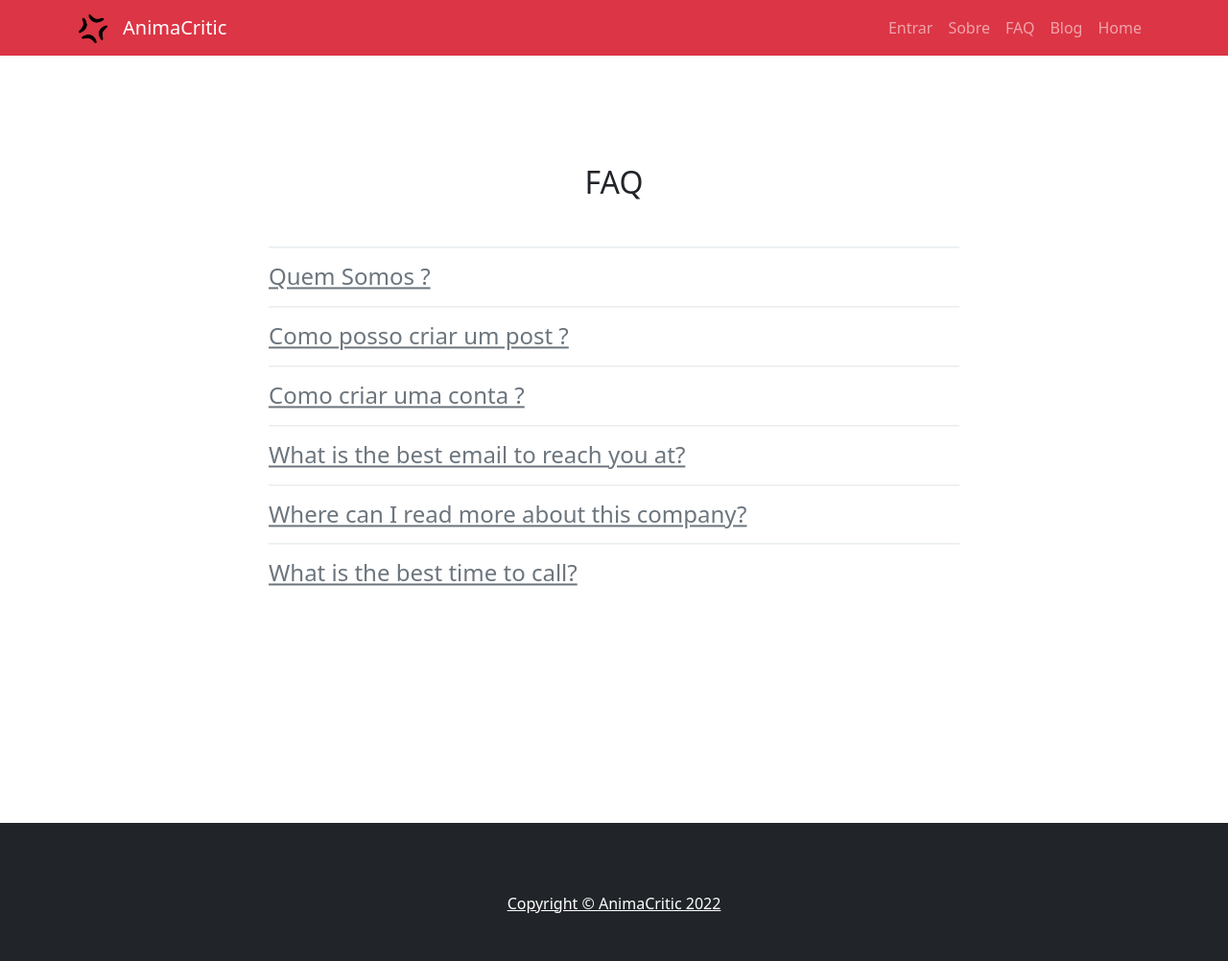
After one commit to AnimaCritic/AnimaCriticCore, a Django app: page /faq/ in a window 1280 px wide. The commit adds this page. Shown: the whole page at 96% size. Run offline with Django 4.2, Linux system fonts and the light colour scheme; some libraries are stand-ins or nearby versions.

Commit message:
navbar interactions (faq/about us)

```diff
--- a/animacritic/settings.py
+++ b/animacritic/settings.py
@@ -14,9 +14,6 @@ from pathlib import Path
 import os
 
 if '/animacritic' in os.path.expanduser('~'):
-    import django_heroku
-    django_heroku.settings(locals())
-elif '/animacritic' in os.environ['HOME']:
     import django_heroku
     django_heroku.settings(locals())
 
--- a/animacritic/urls.py
+++ b/animacritic/urls.py
@@ -16,11 +16,14 @@ Including another URLconf
 
 from django.contrib import admin
 from django.urls import include, path, re_path
+from blog.views import about_us, faq
 
 urlpatterns = [
     path('', include("blog.urls", namespace="blog")),
     path('admin/', admin.site.urls),
     path('accounts/', include('allauth.urls')),
-    re_path(r'^ckeditor/', include('ckeditor_uploader.urls'))
+    re_path(r'^ckeditor/', include('ckeditor_uploader.urls')),
+    path('faq/', faq, name="faq"),
+    path('about_us/', about_us, name="about_us"),
 
 ]
--- a/blog/templates/blog/base.html
+++ b/blog/templates/blog/base.html
@@ -25,8 +25,8 @@
                     <ul class="navbar-nav ms-auto mb-2 mb-lg-0">
 
                         <li class="nav-item"><a class="nav-link" href="{% url 'account_login' %}">Entrar</a></li>
-                        <li class="nav-item"><a class="nav-link" href="#bottom">Sobre</a></li>
-                        <li class="nav-item"><a class="nav-link" href="#bottom">Contato</a></li>
+                        <li class="nav-item"><a class="nav-link" href="about_us/">Sobre</a></li>
+                        <li class="nav-item"><a class="nav-link" href="faq/">FAQ</a></li>
                         <li class="nav-item"><a class="nav-link" href="#posts">Blog</a></li>
                         <li class="nav-item"><a class="nav-link active" aria-current="page" href="\">Home</a></li>
                         {% if user.is_authenticated %}
--- /dev/null
+++ b/blog/templates/blog/faq.html
@@ -0,0 +1,143 @@
+<!DOCTYPE html>
+<html>
+<head>
+    <!-- jQuery first, then Popper.js, then Bootstrap JS -->
+    <script src="https://code.jquery.com/jquery-3.4.1.slim.min.js" integrity="sha384-J6qa4849blE2+poT4WnyKhv5vZF5SrPo0iEjwBvKU7imGFAV0wwj1yYfoRSJoZ+n" crossorigin="anonymous"></script>
+    <script src="https://cdn.jsdelivr.net/npm/popper.js@1.16.0/dist/umd/popper.min.js" integrity="sha384-Q6E9RHvbIyZFJoft+2mJbHaEWldlvI9IOYy5n3zV9zzTtmI3UksdQRVvoxMfooAo" crossorigin="anonymous"></script>
+    <script src="https://stackpath.bootstrapcdn.com/bootstrap/4.4.1/js/bootstrap.min.js" integrity="sha384-wfSDF2E50Y2D1uUdj0O3uMBJnjuUD4Ih7YwaYd1iqfktj0Uod8GCExl3Og8ifwB6" crossorigin="anonymous"></script>
+</head>
+<body>
+    {% extends "blog/site_base.html" %}
+
+    {% load static %}
+
+    {% block title %} {{ post.title }} {% endblock %}
+
+    {% block content %}
+
+    <div class="text-center">
+        <h2 class="mt-5 mb-5">FAQ</h2>
+      </div>
+      <section class="container my-5" id="maincontent">
+        <section id="accordion">
+          <a class="py-3 d-block h-100 w-100 position-relative z-index-1 pr-1 text-secondary border-top" aria-controls="faq-17" aria-expanded="false" data-toggle="collapse" href="#faq-17" role="button">
+            <div class="position-relative">
+              <h2 class="h4 m-0 pr-3">
+                Quem Somos ?
+              </h2>
+              <div class="position-absolute top-0 right-0 h-100 d-flex align-items-center">
+                <i class="fa fa-plus"></i>
+              </div>
+            </div>
+          </a>
+          <div class="collapse" id="faq-17">
+            <div class="card card-body border-0 p-0">
+              <p>O AnimaCritic nada mais é do que um site de críticas de anime.
+                A ferramenta serve aos momentos onde se sente a necessidade de
+                compartilhar suas opiniões sobre um anime, seja a vontade de elogiar
+                ou a necessidade de expressar a indignação quando suas expectativas não
+                são supridas; ou talvez sua vontade seja ver o que outras pessoas falam
+                de uma obra para decidir se vale a pena ver ou não; ou até organizar watchlists de anime.
+                Seja como for a forma que o AnimaCritic vai te servir, é uma plataforma clara e sucinta:
+                um fórum para a comunidade otaku, focado nas opiniões da audiência sobre diferentes obras.
+                Como adicional, os usuários podem interagir entre si e com as postagens e ter animes recomendados
+                para si com base na sua atividade.</p>
+
+            </div>
+          </div>
+
+          <a class="py-3 d-block h-100 w-100 position-relative z-index-1 pr-1 text-secondary border-top" aria-controls="faq-18" aria-expanded="false" data-toggle="collapse" href="#faq-18" role="button">
+            <div class="position-relative">
+              <h2 class="h4 m-0 pr-3">
+                Como posso criar um post ?
+              </h2>
+              <div class="position-absolute top-0 right-0 h-100 d-flex align-items-center">
+                <i class="fa fa-plus"></i>
+              </div>
+            </div>
+          </a>
+          <div class="collapse" id="faq-18">
+            <div class="card card-body border-0 p-0">
+              <p>Lorem ipsum dolor sit!</p>
+              <p>
+              </p>
+            </div>
+          </div>
+
+          <a class="py-3 d-block h-100 w-100 position-relative z-index-1 pr-1 text-secondary border-top" aria-controls="faq-19" aria-expanded="false" data-toggle="collapse" href="#faq-19" role="button">
+            <div class="position-relative">
+              <h2 class="h4 m-0 pr-3">
+                Como criar uma conta ?
+              </h2>
+              <div class="position-absolute top-0 right-0 h-100 d-flex align-items-center">
+                <i class="fa fa-plus"></i>
+              </div>
+            </div>
+          </a>
+          <div class="collapse" id="faq-19">
+            <div class="card card-body border-0 p-0">
+              <p>Lorem ipsum dolor sit!</p>
+              <p>
+              </p>
+            </div>
+          </div>
+
+          <a class="py-3 d-block h-100 w-100 position-relative z-index-1 pr-1 text-secondary  border-top" aria-controls="faq-20" aria-expanded="false" data-toggle="collapse" href="#faq-20" role="button">
+            <div class="position-relative">
+              <h2 class="h4 m-0 pr-3">
+                What is the best email to reach you at?
+              </h2>
+              <div class="position-absolute top-0 right-0 h-100 d-flex align-items-center">
+                <i class="fa fa-plus"></i>
+              </div>
+            </div>
+          </a>
+          <div class="collapse" id="faq-20">
+            <div class="card card-body border-0 p-0">
+              <p>Lorem ipsum dolor sit!</p>
+              <p>
+              </p>
+            </div>
+          </div>
+
+          <a class="py-3 d-block h-100 w-100 position-relative z-index-1 pr-1 text-secondary  border-top" aria-controls="faq-21" aria-expanded="false" data-toggle="collapse" href="#faq-21" role="button">
+            <div class="position-relative">
+              <h2 class="h4 m-0 pr-3">
+                Where can I read more about this company?
+              </h2>
+              <div class="position-absolute top-0 right-0 h-100 d-flex align-items-center">
+                <i class="fa fa-plus"></i>
+              </div>
+            </div>
+          </a>
+          <div class="collapse" id="faq-21">
+            <div class="card card-body border-0 p-0">
+              <p>Lorem ipsum dolor sit!</p>
+              <p>
+              </p>
+            </div>
+          </div>
+
+          <a class="py-3 d-block h-100 w-100 position-relative z-index-1 pr-1 text-secondary  border-top" aria-controls="faq-22" aria-expanded="false" data-toggle="collapse" href="#faq-22" role="button">
+            <div class="position-relative">
+              <h2 class="h4 m-0 pr-3">
+                What is the best time to call?
+              </h2>
+              <div class="position-absolute top-0 right-0 h-100 d-flex align-items-center">
+                <i class="fa fa-plus"></i>
+              </div>
+            </div>
+          </a>
+          <div class="collapse" id="faq-22">
+            <div class="card card-body border-0 p-0">
+              <p>Lorem ipsum dolor sit!</p>
+              <p>
+              </p>
+            </div>
+          </div>
+        </section>
+      </section>
+
+    {% endblock %}
+
+</body>
--- a/blog/templates/blog/site_base.html
+++ b/blog/templates/blog/site_base.html
@@ -23,11 +23,11 @@
                 <button class="navbar-toggler" type="button" data-bs-toggle="collapse" data-bs-target="#navbarSupportedContent" aria-controls="navbarSupportedContent" aria-expanded="false" aria-label="Toggle navigation"><span class="navbar-toggler-icon"></span></button>
                 <div class="collapse navbar-collapse" id="navbarSupportedContent">
                     <ul class="navbar-nav ms-auto mb-2 mb-lg-0">
-                        <li class="nav-item"><a class="nav-link active" href="{% url 'account_login' %}">Entrar</a></li>
-                        <li class="nav-item"><a class="nav-link" href="#!">Sobre</a></li>
-                        <li class="nav-item"><a class="nav-link" href="#!">Contato</a></li>
+                        <li class="nav-item"><a class="nav-link" href="{% url 'account_login' %}">Entrar</a></li>
+                        <li class="nav-item"><a class="nav-link" href="about_us/">Sobre</a></li>
+                        <li class="nav-item"><a class="nav-link" href="faq/">FAQ</a></li>
                         <li class="nav-item"><a class="nav-link" href="#!">Blog</a></li>
-                        <li class="nav-item"><a class="nav-link" aria-current="page" href="\">Home</a></li>
+                        <li class="nav-item"><a class="nav-link activate" aria-current="page" href="\">Home</a></li>
                     </ul>
                 </div>
             </div>
--- a/blog/views.py
+++ b/blog/views.py
@@ -17,5 +17,8 @@ class AddPostView(CreateView):
     template_name = "blog/new_post.html"
     fields = ('title', 'summary', 'slug' , 'author' , 'content')
 
-def home(request):
-    return render(request, 'base.html')
+def faq(request):
+    return render(request, 'blog/faq.html')
+
+def about_us(request):
+    return render(request, 'blog/about_us.html')
```
Also changed, not shown: blog/templates/blog/about_us.html (added, +20 -0 lines), db.sqlite3.
